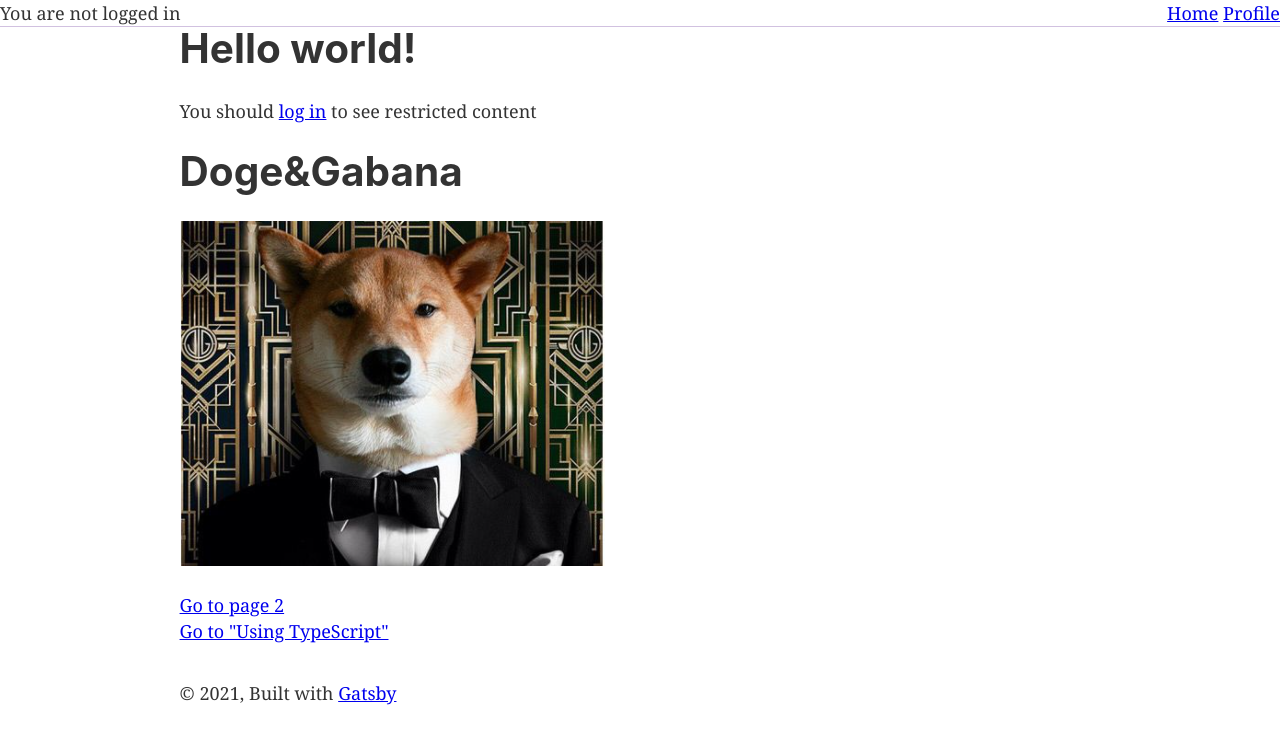
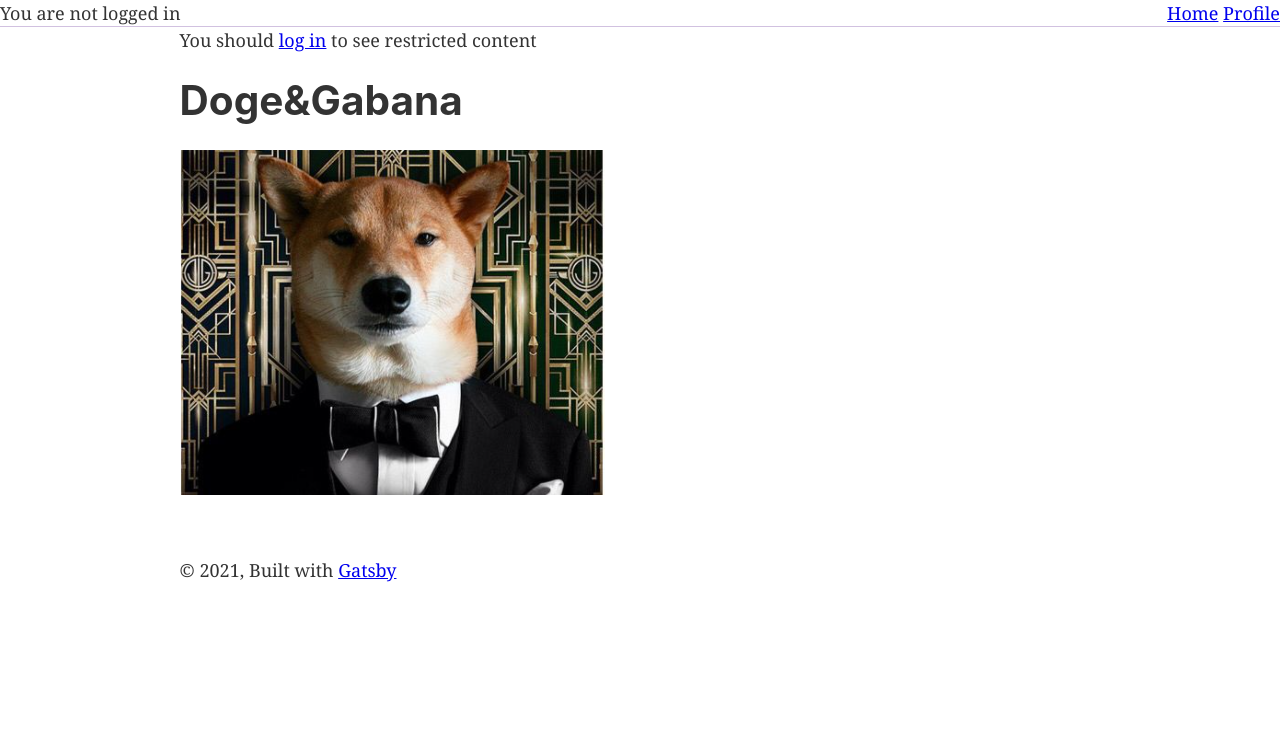
Before and after one commit to cosmicrocks/dogegabana-gatsby-wasm, a Gatsby site: page / in a window 1280 px wide. Built offline with nearby package versions, Linux system fonts and the light colour scheme; Gatsby itself is replaced by a stand-in of ours.

Commit message:
remove stuff

```diff
--- a/src/pages/index.js
+++ b/src/pages/index.js
@@ -9,7 +9,7 @@
 const IndexPage = () => (
   <Layout>
     <Seo title="Home" />
-    <h1>Hello {isLoggedIn() ? getUser().name : "world"}!</h1>
+    {/* <h1>Hello {isLoggedIn() ? getUser().name : "world"}!</h1> */}
     <p>
       {isLoggedIn() ? (
         <>
@@ -33,8 +33,8 @@
       style={{ marginBottom: `1.45rem` }}
     />
     <p>
-      <Link to="/page-2/">Go to page 2</Link> <br />
-      <Link to="/using-typescript/">Go to "Using TypeScript"</Link>
+      {/* <Link to="/page-2/">Go to page 2</Link> <br />
+      <Link to="/using-typescript/">Go to "Using TypeScript"</Link> */}
     </p>
   </Layout>
 )
```
